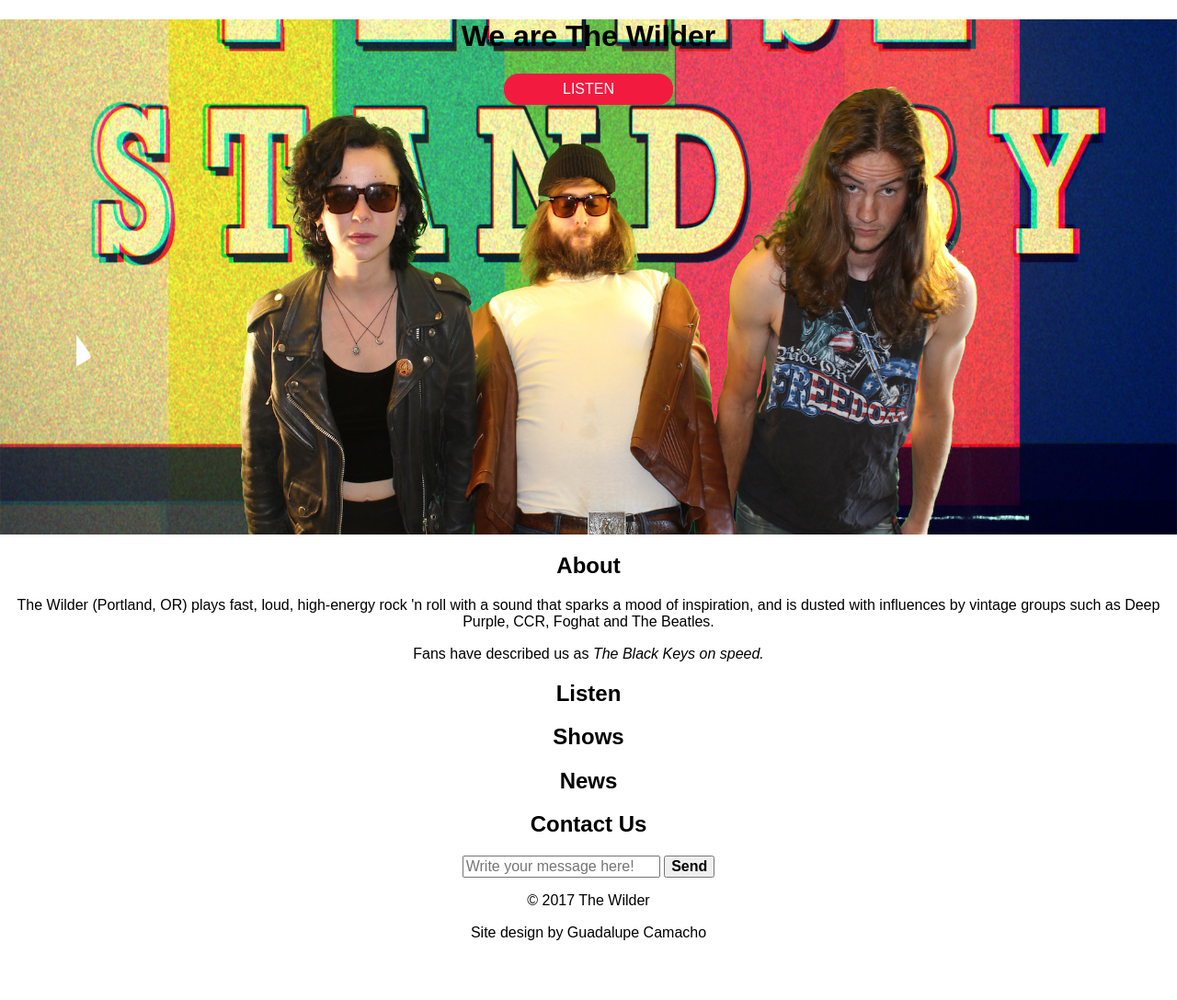
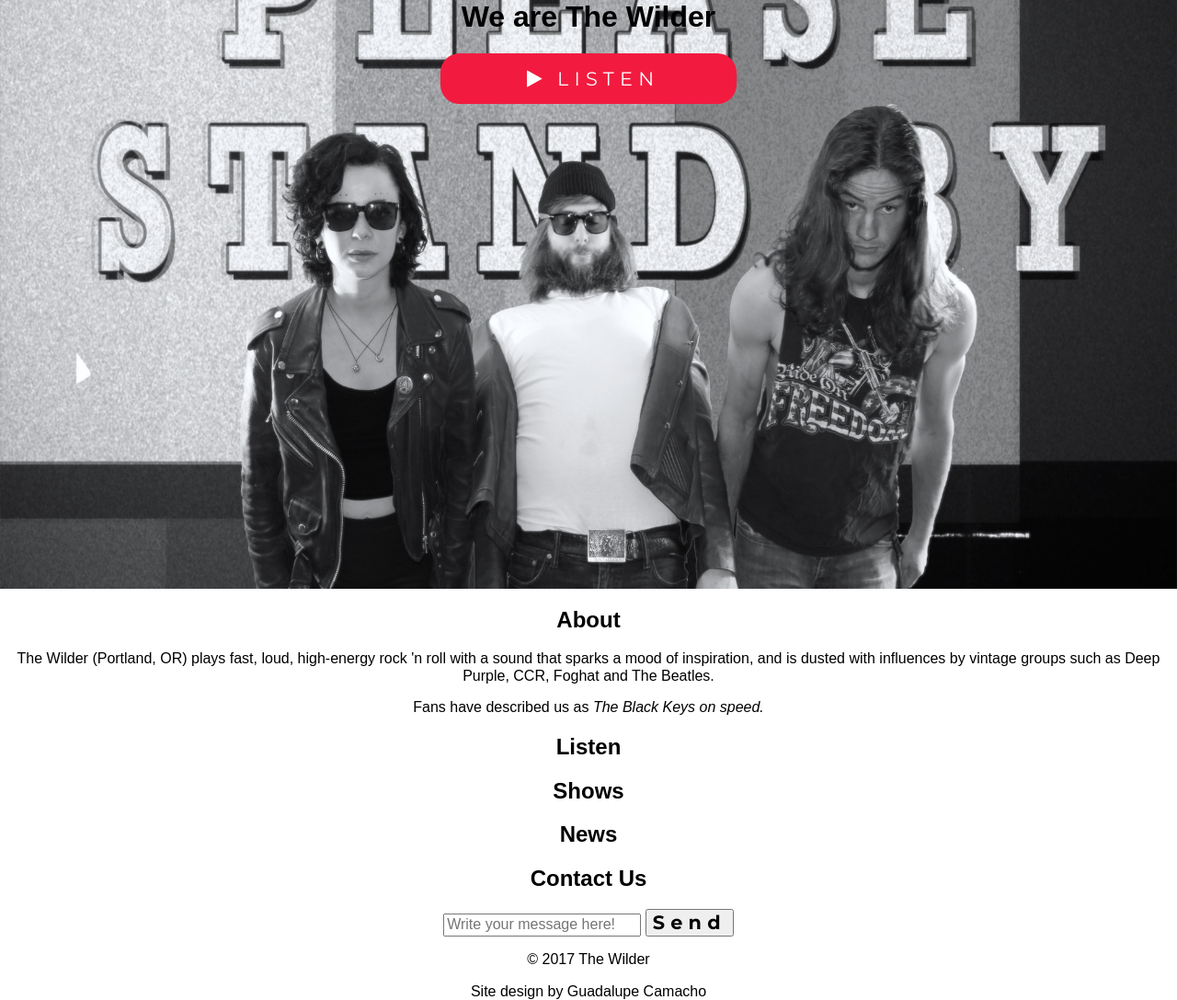
Before and after one commit to gcamacho079/refactored-wilder, a PHP site: page / in a window 1280 px wide. Shown: the whole page at 92% size. Before the commit the page ends 1022 px from the top, so only its background shows below. Run offline with PHP 8.4, Linux system fonts and the light colour scheme; some libraries are stand-ins or nearby versions.

Commit message:
Import fontawesome, change background img coloration, initial typography

```diff
--- a/index.html
+++ b/index.html
@@ -6,19 +6,20 @@
     <meta charset="utf-8">
     <meta name="viewport" content="width=device-width, initial-scale=1">
 
+
+    <link rel="stylesheet" href="styles/normalize.css">
+    <link rel="stylesheet" href="https://maxcdn.bootstrapcdn.com/font-awesome/4.7.0/css/font-awesome.min.css">
     <link href="https://fonts.googleapis.com/css?family=Open+Sans:400,400i,700|Montserrat:400,700" rel="stylesheet">
-    <link rel="stylesheet" href="styles/normalize.css">
     <link rel="stylesheet" href="styles/style.css">
 
   </head>
 
   <body>
 
-
-
     <section id="main">
       <h1>We are The Wilder</h1>
-      <button class="cta">LISTEN</button>
+
+      <button class="cta"><i class="fa fa-play" aria-hidden="true"></i>LISTEN</button>
     </section>
 
 
--- a/styles/style.css
+++ b/styles/style.css
@@ -4,7 +4,7 @@ body {
 }
 
 #main {
-  height: 70%;
+  height: 80%;
   background-image: url("../images/wildertv.jpg");
   background-repeat: no-repeat;
   background-position: center;
@@ -20,9 +20,20 @@ body {
   text-align: center;
 }
 
+h1 {
+  margin-top: 0;
+}
+
+button {
+  font-family: 'Montserrat', sans-serif;
+  letter-spacing: 0.3em;
+  font-size: 1.3em;
+}
+
 /********************************************************
  Color Palette
 ********************************************************/
+
 
 .cta {
   background-color: #F21B3F;
@@ -36,9 +47,17 @@ body {
 .cta {
   border-style: none;
   border-radius: 1em;
-  padding: 0.5em 4em;
+  padding: 0.75em 4em;
 }
 
 .cta:focus {
   outline: none;
 }
+
+/********************************************************
+ Icons
+********************************************************/
+
+.fa {
+  margin: 0 0.5em;
+}
```
Also changed, not shown: images/wildertv.jpg.
